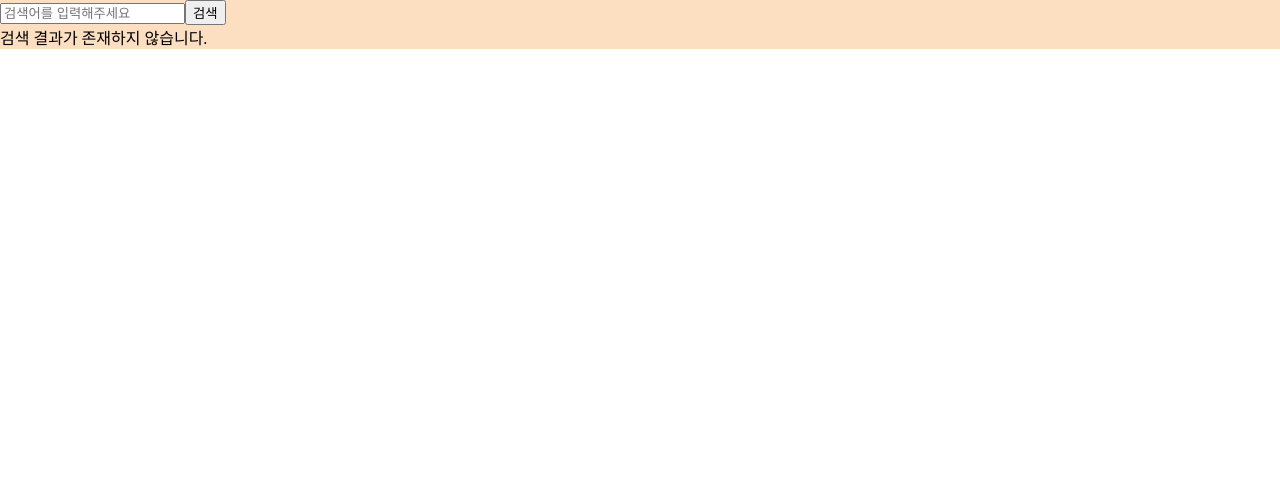
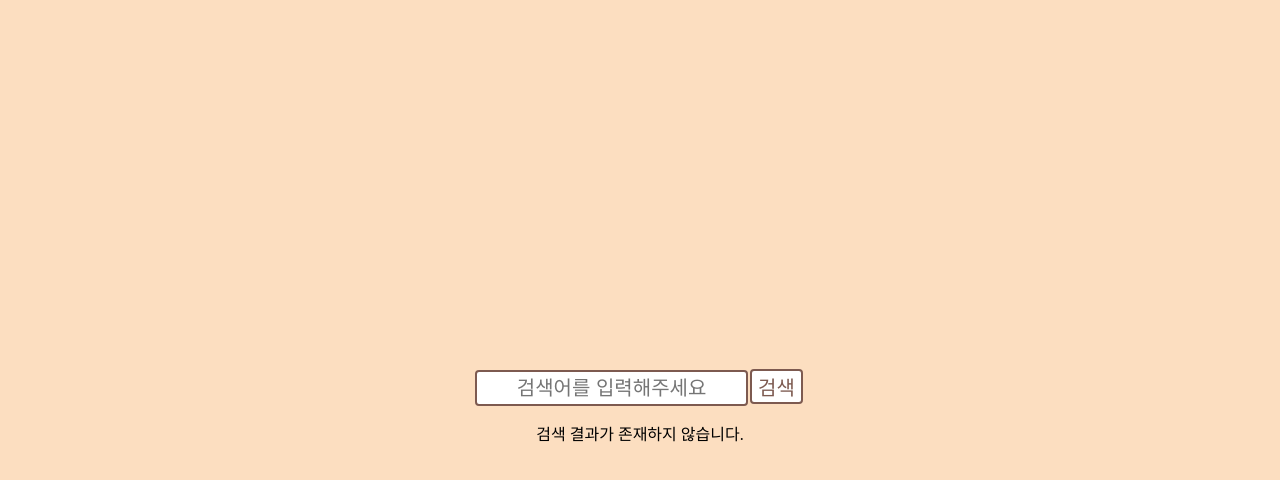
Before and after one commit to Samdasugunsugun/TastyZip-Frontend, a Vue app: page / in a window 1280 px wide. Shown: the top 480 px of the page. Built offline with nearby package versions, Linux system fonts and the light colour scheme.

Commit message:
feat: 검색창 스타일

```diff
--- a/src/App.vue
+++ b/src/App.vue
@@ -1,5 +1,8 @@
 <script setup>
+import { ref } from 'vue';
 import { RouterView } from 'vue-router';
+import { colorScheme } from '@/styles';
+const backgroundColor = ref(colorScheme.COLOR_D);
 </script>
 
 <template>
@@ -7,11 +10,15 @@ import { RouterView } from 'vue-router';
 </template>
 
 <style>
+#app {
+  width: 100%;
+  height: 100%;
+}
+
 body,
 html {
   margin: 0;
   width: 100%;
   height: 100%;
-  background-color: white;
 }
 </style>
--- a/src/components/ItemList.vue
+++ b/src/components/ItemList.vue
@@ -1,5 +1,4 @@
 <script setup lang="ts">
-import internal from 'stream';
 import { PropType } from 'vue';
 interface Item {
   id: number;
--- a/src/views/HomeView.vue
+++ b/src/views/HomeView.vue
@@ -1,5 +1,5 @@
 <script setup>
-import { ref, computed } from 'vue';
+import { ref } from 'vue';
 import { itemResults } from '@/data/dummy';
 import ItemList from '../components/ItemList.vue';
 import ItemDetail from '../components/ItemDetail.vue';
@@ -30,8 +30,12 @@ function closeDetailView() {
     :class="detailedViewId > 0 ? 'toggleOnBackGround' : ''"
   >
     <div>
-      <input v-model="keyword" placeholder="검색어를 입력해주세요" />
-      <button @click="search">검색</button>
+      <input
+        v-model="keyword"
+        class="input"
+        placeholder="검색어를 입력해주세요"
+      />
+      <button class="submit" @click="search">검색</button>
     </div>
     <div>{{ keyword }}</div>
     <ItemList :itemList="itemList" :getDetail="getDetailView" />
@@ -50,7 +54,55 @@ function closeDetailView() {
   width: 100%;
   height: 100%;
   background-color: v-bind('colorScheme.COLOR_D');
+  display: flex;
+  flex-direction: column;
+  align-items: center;
+  justify-content: center;
 }
+
+.input {
+  min-width: 200px;
+  min-height: 30px;
+  max-width: 1000px;
+  font-size: 20px;
+  text-align: center;
+  margin: 15px auto;
+  border: 2px solid;
+  border-color: v-bind('colorScheme.COLOR_A');
+  border-radius: 4px;
+  transition: 0.2s ease-out;
+  outline: none;
+}
+
+.input:focus {
+  border: 3px solid;
+  border-color: v-bind('colorScheme.COLOR_B');
+}
+
+.submit {
+  min-width: 40px;
+  min-height: 30px;
+  margin: 2px;
+  padding: 4px auto;
+  border-radius: 4px;
+  background: #fff;
+  border: 2px solid;
+  border-color: v-bind('colorScheme.COLOR_A');
+  color: v-bind('colorScheme.COLOR_A');
+  font-size: 20px;
+  cursor: pointer;
+  transition: 0.2s ease-out;
+}
+
+.submit:hover,
+.submit:focus {
+  background: v-bind('colorScheme.COLOR_B');
+  border: 2px solid;
+  border-color: v-bind('colorScheme.COLOR_D');
+  color: #fff;
+  outline: 0;
+}
+
 .toggleOnBackGround {
   background-color: rgba(49, 45, 45, 0.608);
 }
```
